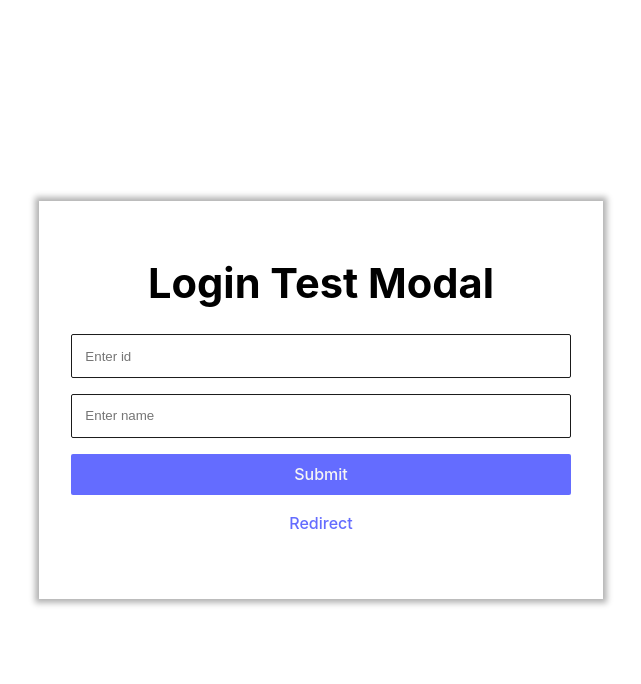
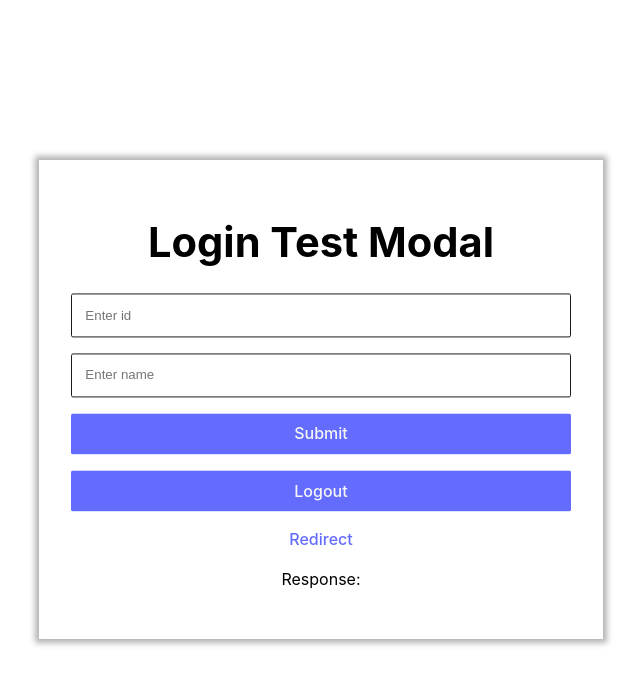
Before and after one commit to Vector-ops/test, a React (Vite) app in the folder client/: page / in a window 1280 px wide. Shown: the top 684 px of the page, without its empty margins (319-960 px from the left). Built offline with nearby package versions, Linux system fonts and the light colour scheme; no server answers.

Commit message:
Refactor login and logout functionality

```diff
--- a/client/src/App.jsx
+++ b/client/src/App.jsx
@@ -4,28 +4,33 @@ import { useState } from "react";
 function App() {
   const [id, setId] = useState("");
   const [name, setName] = useState("");
-  const [response, setResponse] = useState("");
+  const [responseData, setResponse] = useState(null);
 
-  async function handleSubmit(e) {
+  function handleSubmit(e) {
     e.preventDefault();
     console.log({ firstName: name, employeeId: id });
 
-    axios
-      .post(`${import.meta.env.VITE_APP_SERVER_URL}/login`, {
+    try {
+      axios.post(`${import.meta.env.VITE_APP_SERVER_URL}/login`, {
         fullName: name,
         employeeId: id,
-      })
-      .then((response) => {
-        setResponse(response);
-        if (!response.ok) {
-          throw new Error(
-            "Network response was not ok: " + response.statusText
-          );
-        }
-      })
-      .catch((error) => {
-        console.error("There was a problem with the fetch operation:", error);
       });
+
+      setResponse("Receieved Data");
+    } catch (error) {
+      console.error("There was a problem with the fetch operation:", error);
+    }
+  }
+
+  function handleLogout() {
+    try {
+      axios.post(`${import.meta.env.VITE_APP_SERVER_URL}/auth/logout`, {
+        employeeId: id,
+      });
+      setResponse("Logged Out");
+    } catch (error) {
+      console.error("There was a problem with the logout operation:", error);
+    }
   }
 
   return (
@@ -47,15 +52,16 @@ function App() {
           required
         />
         <button type="submit">Submit</button>
+        <button onSubmit={handleLogout}>Logout</button>
       </form>
       <a
-        href={`${import.meta.env.VITE_APP_CLIENT_URL}?employeeId=${id}`}
+        href={`${import.meta.env.VITE_APP_CLIENT_URL}/auth/?employeeId=${id}`}
         target="_blank"
         rel="noreferrer"
       >
         Redirect
       </a>
-      <p>{response.data}</p>
+      <p>Response: {responseData}</p>
     </div>
   );
 }
```
Also changed, not shown: 1 other file (tests, documents, lock files or other folders).
